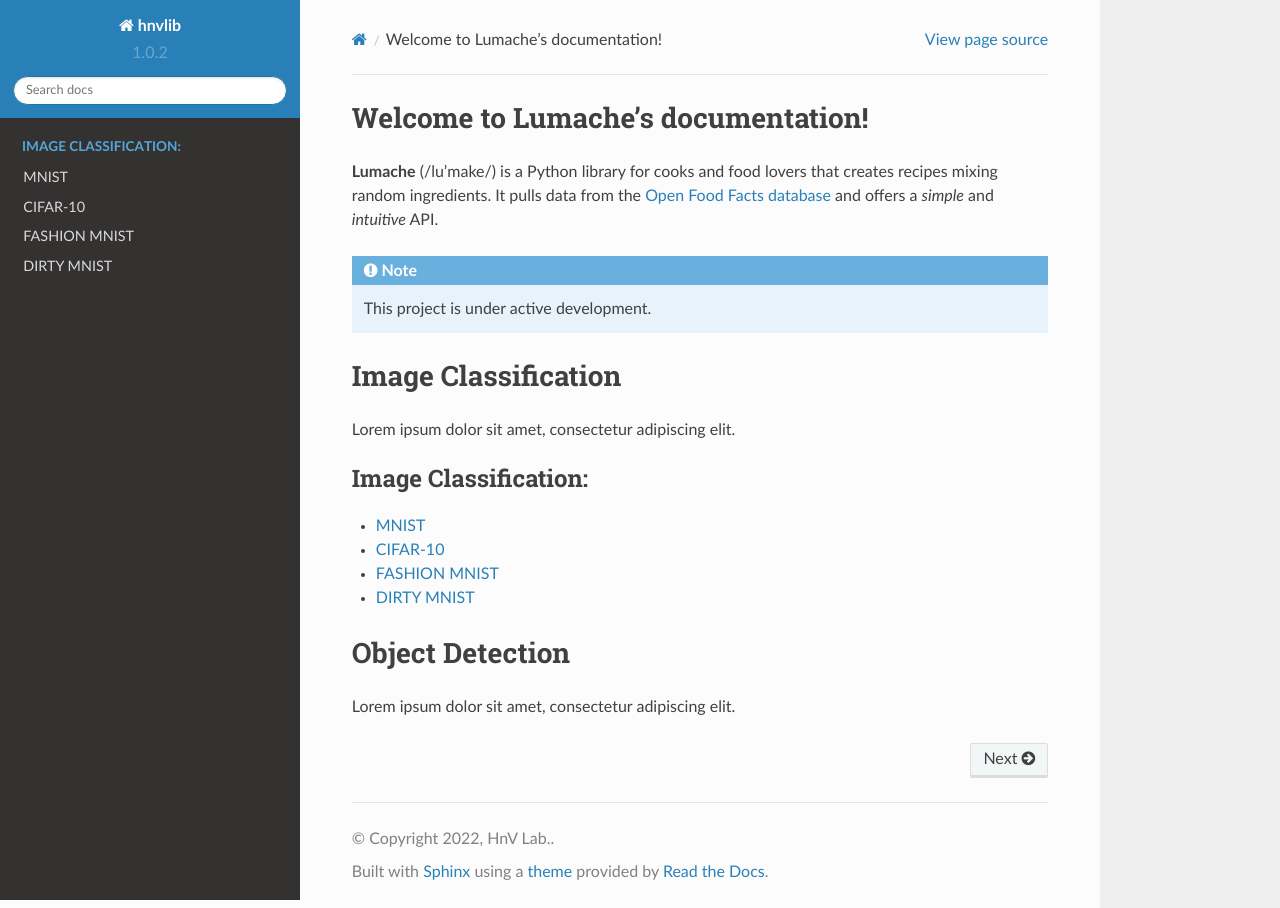
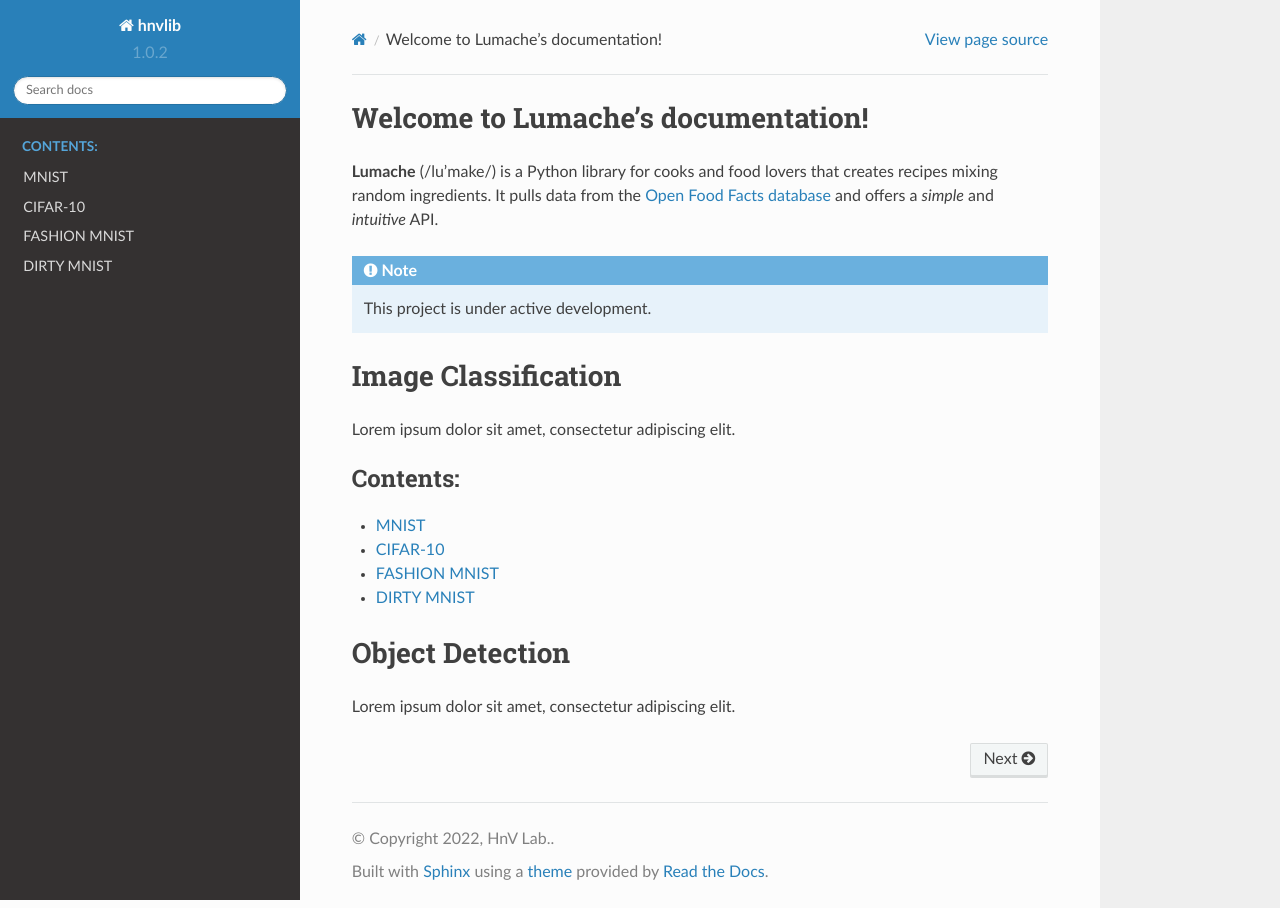
Before and after one commit to hnvlab-syu/hnvlib, a Sphinx documentation site: the page built from docs/source/index.rst, in a window 1280 px wide. Built offline with Sphinx 7.4.7 and the Read the Docs theme 2.0.0, drawn with Linux system fonts in a browser that asks for light colours.

Commit message:
2/3 fix typo

```diff
--- a/docs/source/index.rst
+++ b/docs/source/index.rst
@@ -22,7 +22,7 @@ Lorem ipsum dolor sit amet, consectetur adipiscing elit.
 
 .. toctree::
    :maxdepth: 2
-   :caption: Image Classification:
+   :caption: Contents:
 
    mnist
    cifar10
```
